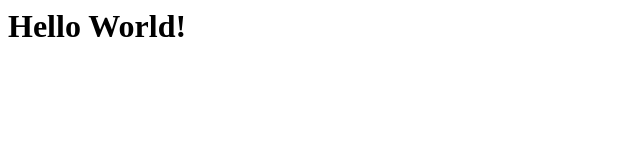
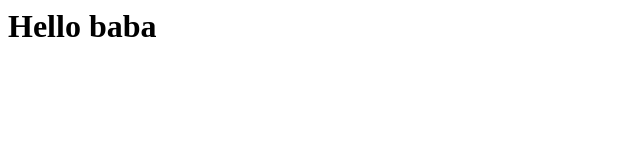
Before and after one commit to Pinnedyr/Fokok, a plain HTML site: page index.html in a window 1280 px wide. Shown: the full height of the page, 0-640 px from the left. Drawn offline with Linux system fonts and the light colour scheme.

Commit message:
Update index.html

```diff
--- a/index.html
+++ b/index.html
@@ -10,6 +10,6 @@
     </head>
 
     <body onload="load()">
-    <h1>Hello World!</h1>
+    <h1>Hello baba</h1>
     </body>
     </html>
```
